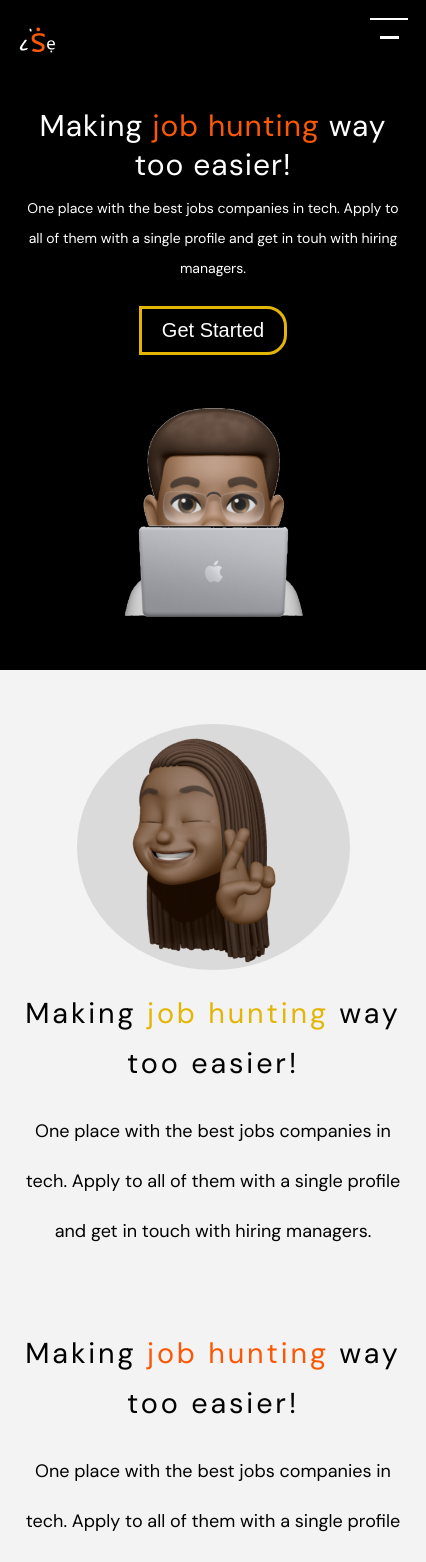
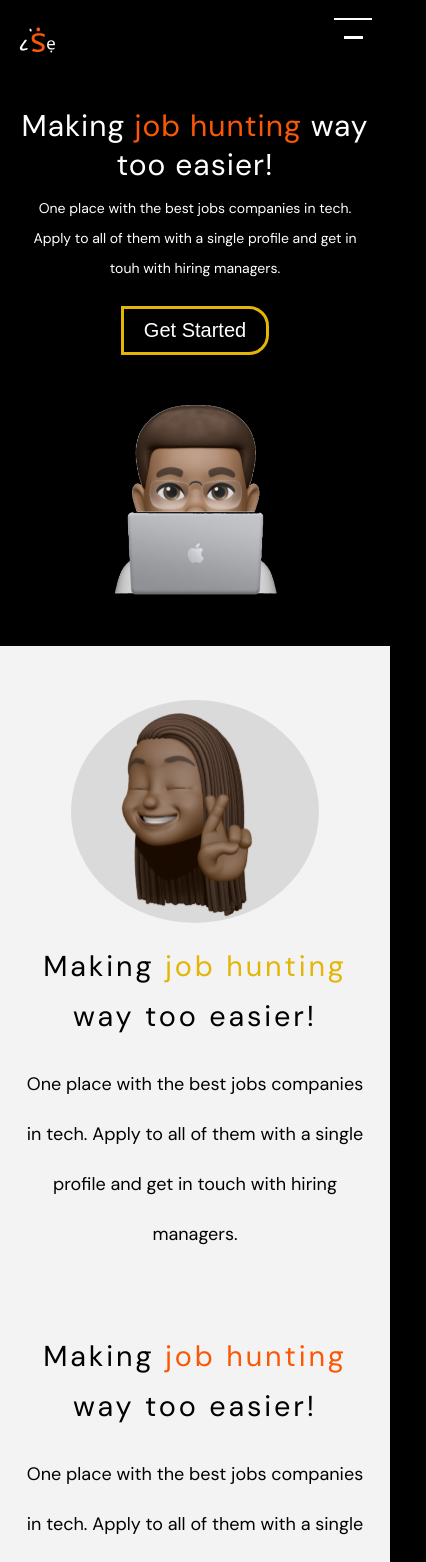
Before and after one commit to IdrisDY/ISE-App, a React (Create React App) app: page / in a window 390 px wide. Shown: the top 1562 px of the page, 426 px wide, since content can reach past the window. Built offline with nearby package versions, Linux system fonts and the light colour scheme.

Commit message:
not hundred

```diff
--- a/src/App.css
+++ b/src/App.css
@@ -197,7 +197,6 @@ margin: 0 auto;
 @media(max-width:768px){
   .home-container{
     padding: 1em;
-    width: 100%;
   }
   .home-main{
 flex-direction: column;
--- a/src/Components/thumbs.module.css
+++ b/src/Components/thumbs.module.css
@@ -73,7 +73,6 @@ display: flex;
 flex-direction: column;
 height: fit-content;
 padding:2em 1em;
-width: 100%;
 overflow: hidden;
 }
 .imgDiv,.imgDivblow{
```
